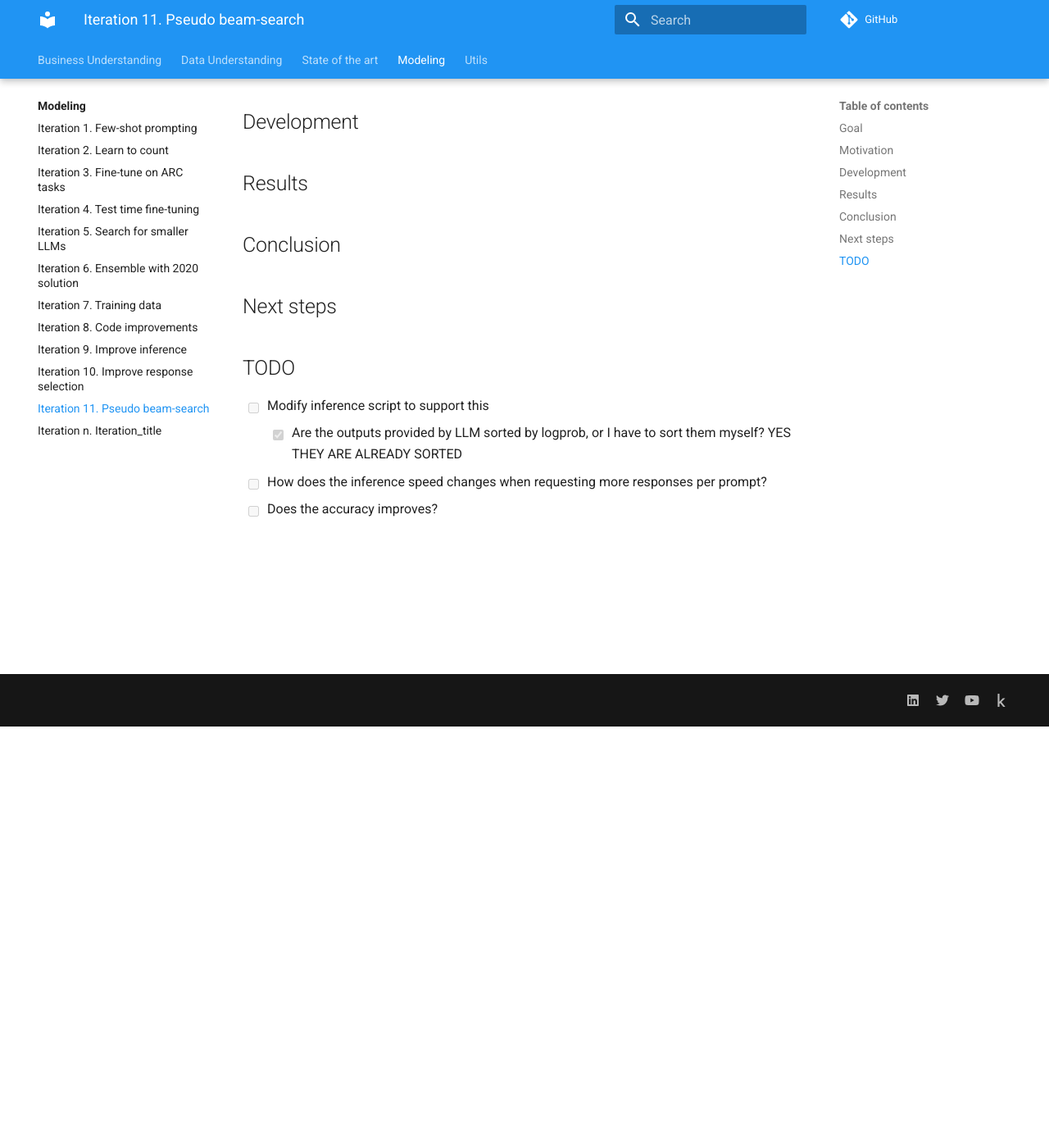
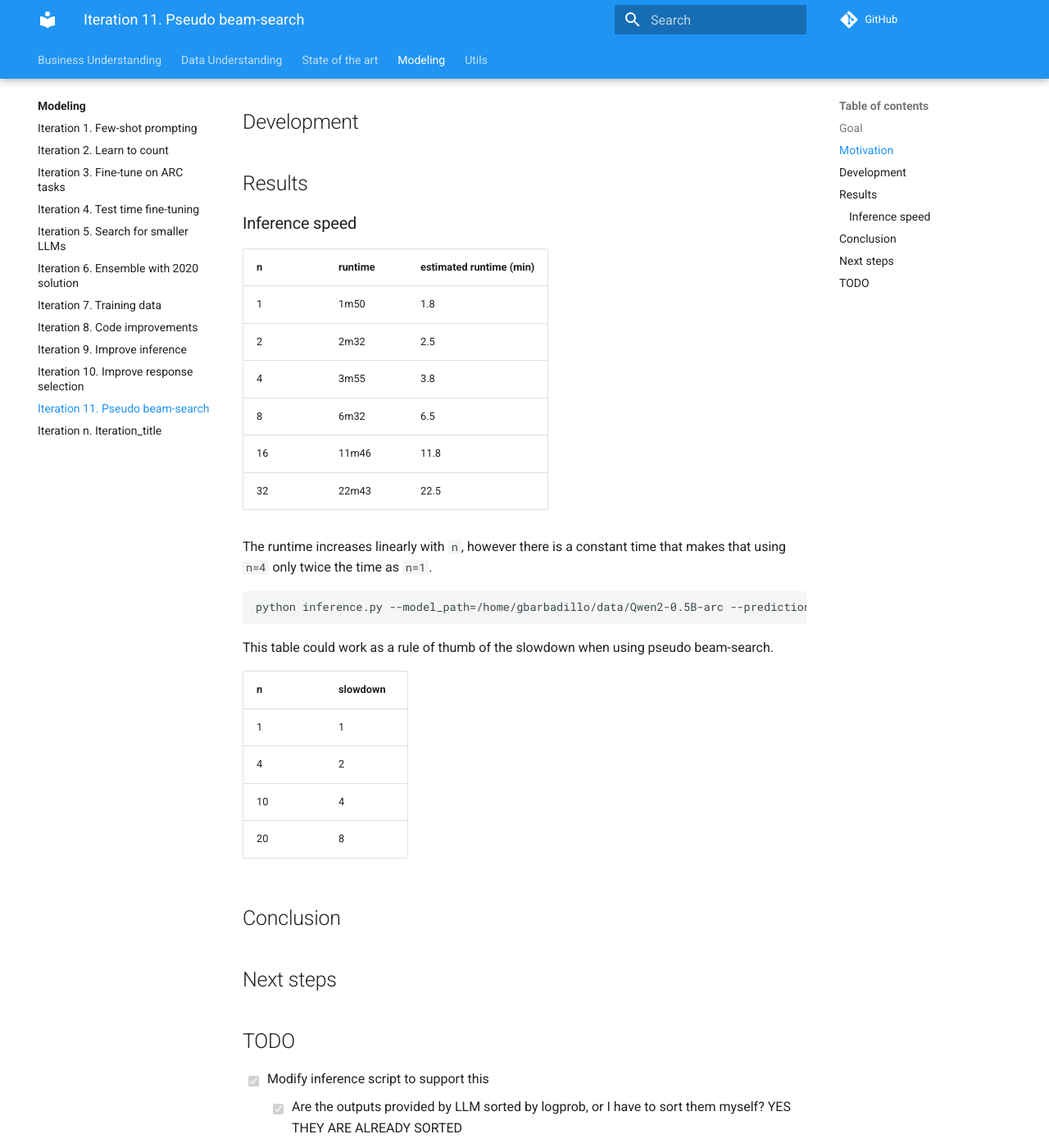
Before and after one commit to zhengjunyao-work/arc24, an MkDocs documentation site: the page built from docs/modeling/Iteration_11_pseudo_beam_search.md, in a window 1280 px wide and 1400 px high, scrolled down 514 px. Shown: the whole window at 82% size. Built offline with MkDocs 1.6.1 and Material for MkDocs 9.7.7, drawn with Linux system fonts in a browser that asks for light colours; comment, search, counter and statistics services are not loaded.

Commit message:
documented results

````diff
--- a/docs/modeling/Iteration_11_pseudo_beam_search.md
+++ b/docs/modeling/Iteration_11_pseudo_beam_search.md
@@ -18,13 +18,39 @@ logprob. This would be similar to beam-search, but the implementation would be m
 
 ## Results
 
+### Inference speed
+
+| n  | runtime | estimated runtime (min) |
+|----|---------|-------------------------|
+| 1  | 1m50    | 1.8                     |
+| 2  | 2m32    | 2.5                     |
+| 4  | 3m55    | 3.8                     |
+| 8  | 6m32    | 6.5                     |
+| 16 | 11m46   | 11.8                    |
+| 32 | 22m43   | 22.5                    |
+
+The runtime increases linearly with `n`, however there is a constant time that makes that using `n=4` only twice the time as `n=1`.
+
+```
+python inference.py --model_path=/home/gbarbadillo/data/Qwen2-0.5B-arc --predictions_per_task=8 --temperature=0.1 --output_filepath=submission_qwen05_x8_T01_n1.json --n=1
+```
+
+This table could work as a rule of thumb of the slowdown when using pseudo beam-search.
+
+| n  | slowdown |
+|----|----------|
+| 1  | 1        |
+| 4  | 2        |
+| 10 | 4        |
+| 20 | 8        |
+
 ## Conclusion
 
 ## Next steps
 
 ## TODO
 
-- [ ] Modify inference script to support this
+- [x] Modify inference script to support this
   - [x] Are the outputs provided by LLM sorted by logprob, or I have to sort them myself? YES THEY ARE ALREADY SORTED
 - [ ] How does the inference speed changes when requesting more responses per prompt?
 - [ ] Does the accuracy improves?
````
